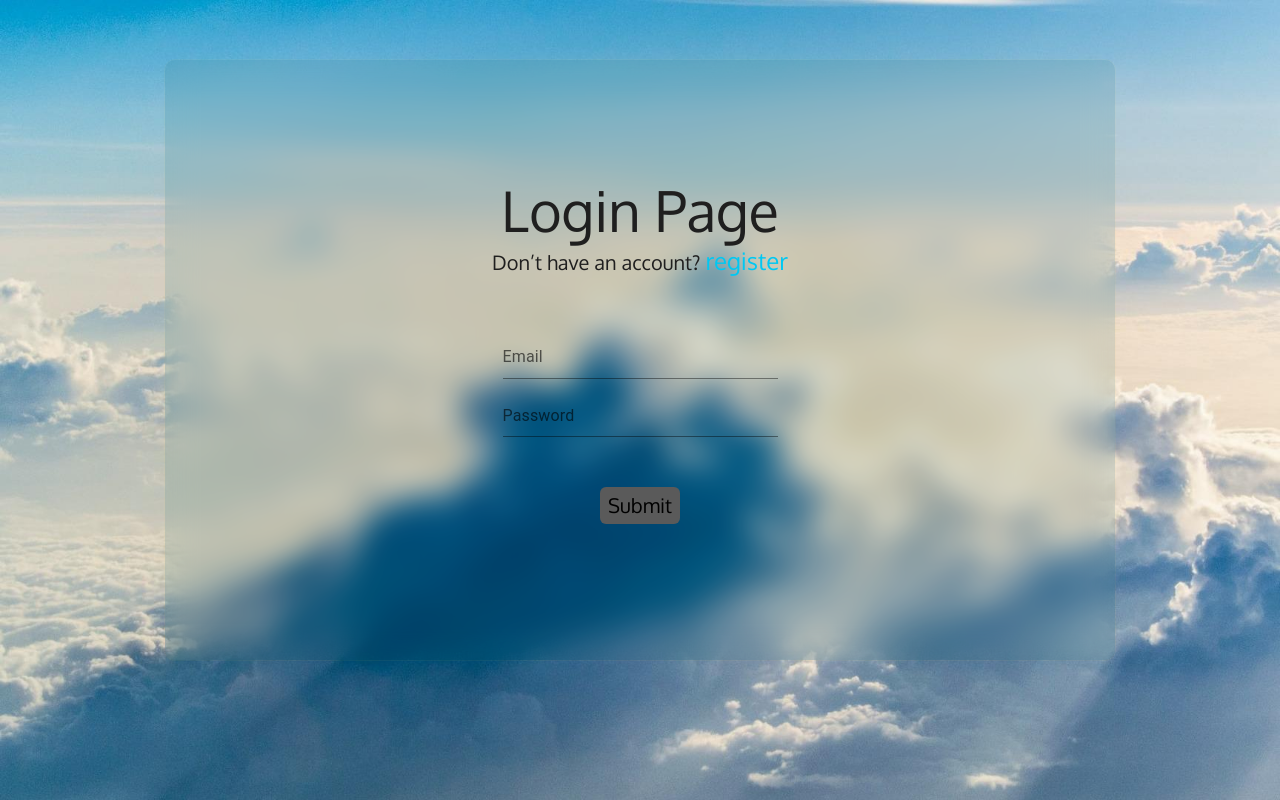
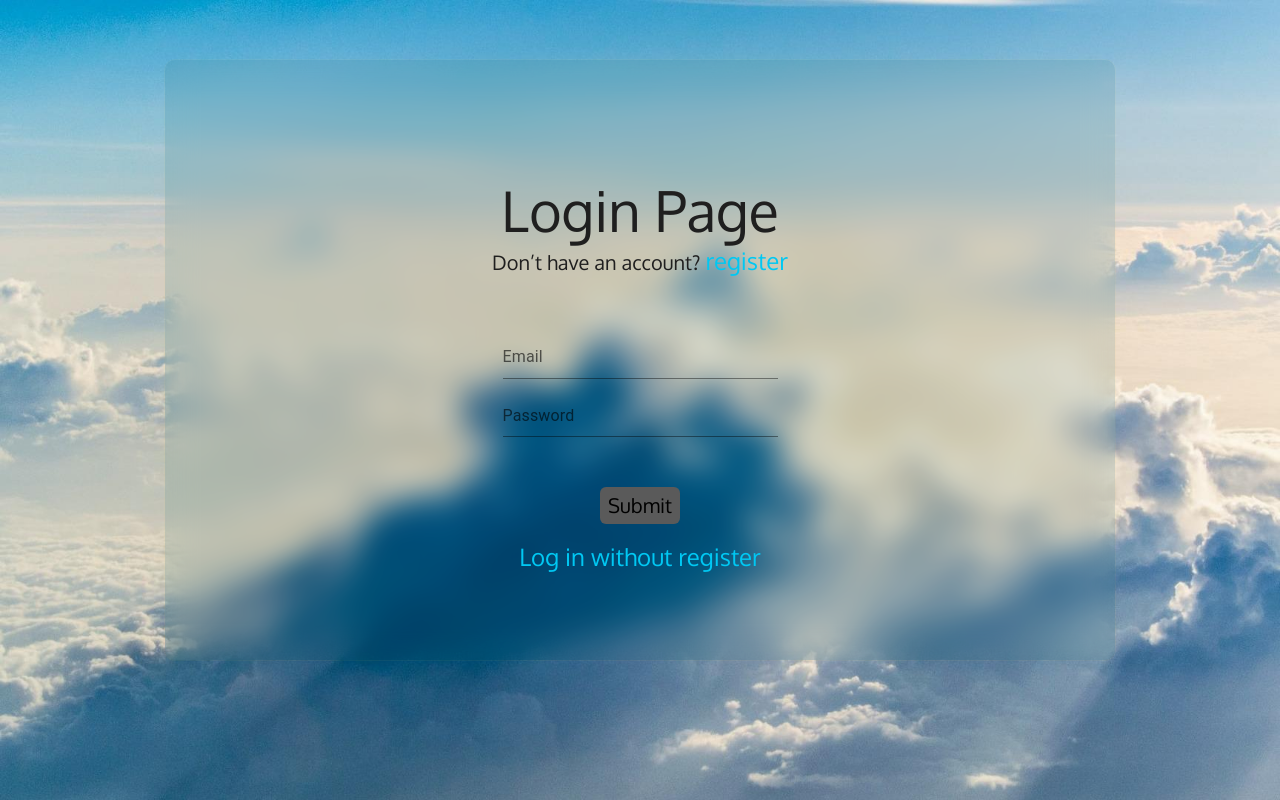
Before and after one commit to Broman3113/the-weather, a React (Create React App) app: page / in a window 1280 px wide. Built offline with nearby package versions, Linux system fonts and the light colour scheme.

Commit message:
Add fake log in to the site

```diff
--- a/package.json
+++ b/package.json
@@ -9,6 +9,7 @@
     "@mui/icons-material": "^5.8.4",
     "@mui/material": "^5.9.2",
     "@mui/x-date-pickers": "^5.0.0-beta.3",
+    "@reduxjs/toolkit": "^1.8.5",
     "@testing-library/jest-dom": "^5.16.4",
     "@testing-library/react": "^13.3.0",
     "@testing-library/user-event": "^13.5.0",
--- a/src/Components/Auth/LoginComponent.js
+++ b/src/Components/Auth/LoginComponent.js
@@ -37,6 +37,15 @@ const LoginComponent = (props) => {
         e.preventDefault();
         props.setSearchParams({authType: 'register'});
     }, [])
+    const onFakeLogIn = (e) => {
+        e.preventDefault();
+        setModalModalMessage("All good!");
+        toggle();
+        dispatch(setUserInfoThunk(users[0]));
+        setTimeout(() => {
+            dispatch(setIsAuthThunk(true));
+        }, 1500)
+    }
 
     const onSubmitClicked = useCallback(() => {
         const userState = users.filter(user => user.email === email.value)[0] || "";
@@ -96,6 +105,7 @@ const LoginComponent = (props) => {
                 >Submit</Button>
                 <br/>
                 <br/>
+                <a href="#" onClick={onFakeLogIn}>Log in without register</a>
                 {/*<Button onClick={() => console.log(users)}>Get users</Button>*/}
             </GlassyBox>
 
--- a/src/Components/Main/Main.js
+++ b/src/Components/Main/Main.js
@@ -30,7 +30,10 @@ const Main = () => {
     }, [])
 
     useEffect(() => {
-        if (dayjs(date) < dayjs(getDaysAgoDate(0))) {
+        if (dayjs(date) < dayjs(getDaysAgoDate(7))) {
+            alert(`You can't see weather for dates before ${dayjs(getDaysAgoDate(7)).format('YYYY-MM-DD')}`);
+            navigate(`/${location}/${dayjs(getDaysAgoDate(7)).format('YYYY-MM-DD')}`);
+        }else if (dayjs(date) < dayjs(getDaysAgoDate(0))) {
             dispatch(fetchWeatherHistory(location, dayjs(date).format('YYYY-MM-DD')));
         }
     }, [date])
```
Also changed, not shown: 1 other file (tests, documents, lock files or other folders).
